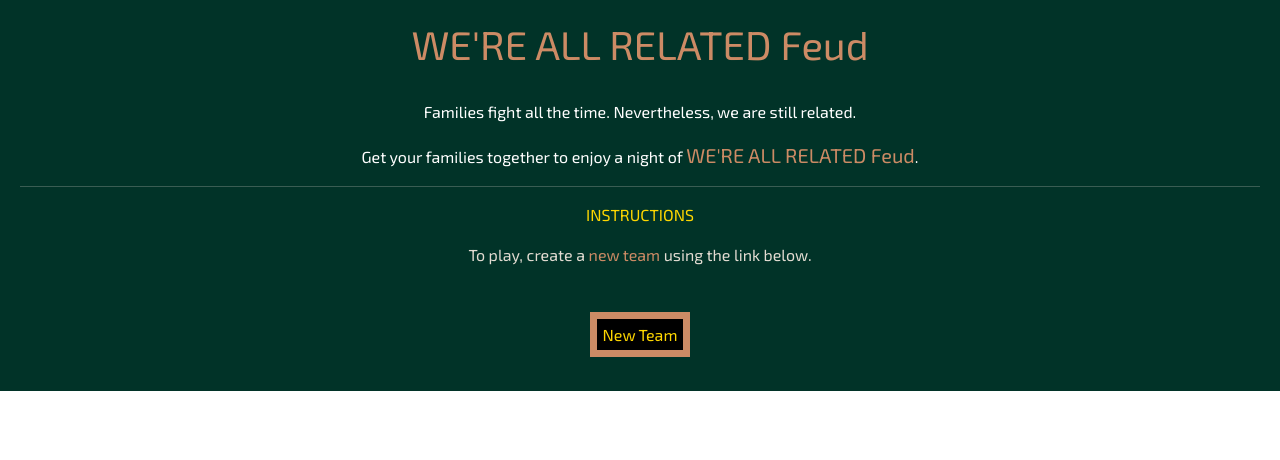
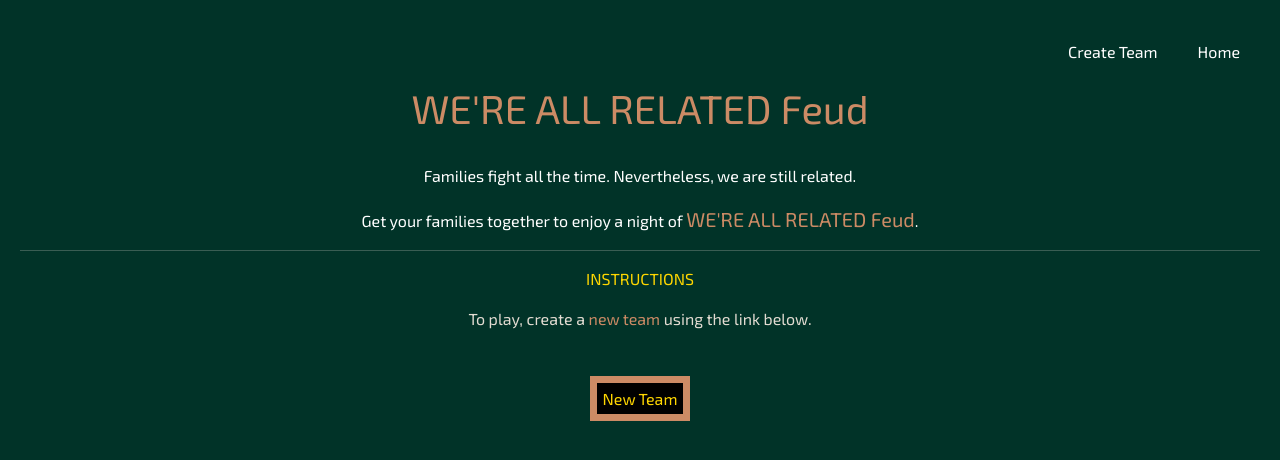
Before and after one commit to kjicodes/fam-feud, a React (Create React App) app: page /warfeud in a window 1280 px wide. Shown: the top 460 px of the page. Built offline with nearby package versions, Linux system fonts and the light colour scheme; a web font is replaced by a local one.

Commit message:
Edits and add README

```diff
--- a/src/App.css
+++ b/src/App.css
@@ -5,6 +5,7 @@
   color: #e3dcd2;
   font-family: "Exo 2";
   padding: 20px;
+  text-align: center;
 }
 
 ul {
--- /dev/null
+++ b/src/components/NavHome/NavHome.css
@@ -0,0 +1,16 @@
+.NavHome {
+  display: flex;
+  justify-content: flex-end;
+  align-items: center;
+}
+
+.NavLink {
+  text-decoration: none;
+  color: white;
+  padding: 20px;
+
+}
+
+.NavLink:hover {
+  color: gold;
+}
--- /dev/null
+++ b/src/components/NavHome/NavHome.jsx
@@ -0,0 +1,11 @@
+import { Link } from 'react-router-dom';
+import './NavHome.css';
+
+export default function NavHome(props) {
+  return (
+    <div className='NavHome'>
+      <Link className='NavLink' to="/warfeud/new">Create Team</Link>
+      <Link className='NavLink' to="/warfeud">Home</Link>
+    </div>
+  )
+}
--- a/src/index.css
+++ b/src/index.css
@@ -5,6 +5,8 @@ body {
     sans-serif;
   -webkit-font-smoothing: antialiased;
   -moz-osx-font-smoothing: grayscale;
+  background-color: #013328;
+  text-align: center;
 }
 
 code {
--- a/src/pages/GamePage/GamePage.jsx
+++ b/src/pages/GamePage/GamePage.jsx
@@ -5,6 +5,7 @@ import Header from "../../components/Header/Header";
 import Question from "../../components/Question/Question";
 import GameButton from "../../components/GameButton/GameButton";
 import RoundButton from "../../components/RoundButton/RoundButton";
+import NavHome from '../../components/NavHome/NavHome';
 
 export default class GamePage extends Component {
   state = {
@@ -62,6 +63,7 @@ export default class GamePage extends Component {
   render() {
     return (
       <>
+        <NavHome />
         <Header
           round={this.state.round}
           roundScore={this.state.roundScore}
--- a/src/pages/HomePage/HomePage.jsx
+++ b/src/pages/HomePage/HomePage.jsx
@@ -1,10 +1,12 @@
 import { Link } from 'react-router-dom';
 import './HomePage.css';
 
+import NavHome from '../../components/NavHome/NavHome';
 
 export default function HomePage(props) {
   return (
     <div className='Home'>
+      <NavHome />
       <h1 className='Title'>WE'RE ALL RELATED Feud</h1><br />
       <p className='Instr'>Families fight all the time. Nevertheless, we are still related.</p>
       <p className='Instr'>Get your families together to enjoy a night of <span className='Related'>WE'RE ALL RELATED Feud</span>.</p>
--- a/src/pages/NewTeamPage/NewTeamPage.jsx
+++ b/src/pages/NewTeamPage/NewTeamPage.jsx
@@ -4,6 +4,7 @@ import "./NewTeamPage.css";
 
 import NewTeamForm from '../../components/NewTeamForm/NewTeamForm';
 import NewTeamPost from '../../components/NewTeamPost/NewTeamPost';
+import NavHome from '../../components/NavHome/NavHome';
 
 export default class NewTeamPage extends Component {
 
@@ -30,6 +31,7 @@ export default class NewTeamPage extends Component {
   render() {
     return (
       <div className="NewTeam">
+        <NavHome />
         <h1 className="NewT">NEW TEAM</h1><hr /><br />
         <NewTeamForm getTeams={this.getTeams} />
         <br /><br />
```
Also changed, not shown: 1 other file (tests, documents, lock files or other folders).
